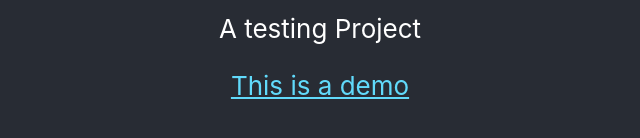
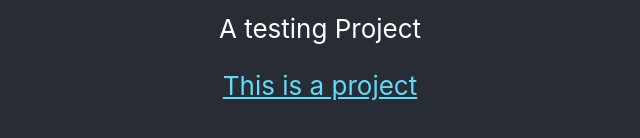
Before and after one commit to jtamyrc/gh-demo, a React (Create React App) app: page / in a window 1280 px wide. Shown: the part 516-654 px from the top of the page, without its empty margins (320-960 px from the left). Built offline with nearby package versions, Linux system fonts and the light colour scheme.

Commit message:
change title without demo word

```diff
--- a/src/App.js
+++ b/src/App.js
@@ -13,7 +13,7 @@ function App() {
                     target="_blank"
                     rel="noopener noreferrer"
                 >
-                    This is a demo
+                    This is a project
                 </a>
             </header>
         </div>
```
